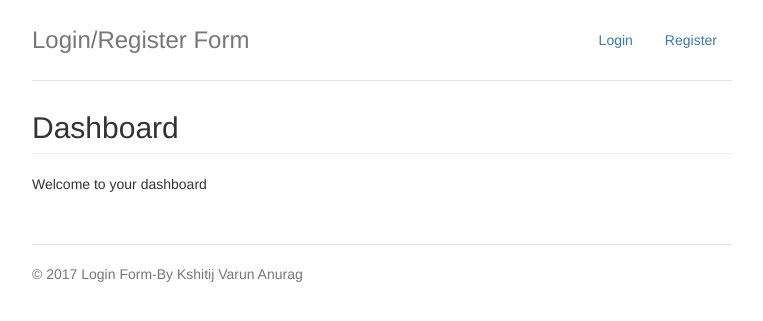
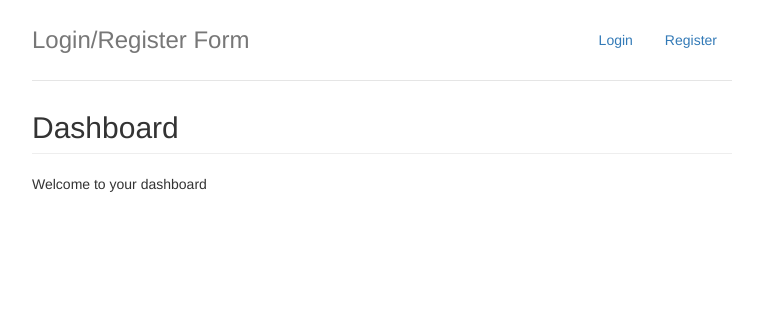
Before and after one commit to kshitij0809/Learnest---Internship-Assignment, a Node server app: template node task/views/index.handlebars in a window 1280 px wide. Shown: the top 321 px of the page, without its empty margins (258-1021 px from the left). Run offline with Node 20, Linux system fonts and the light colour scheme; the template is opened without the code that fills it, so the values that code supplies are empty; some libraries are stand-ins or nearby versions.

Commit message:
bug fixed

```diff
--- a/node task/views/layouts/layout.handlebars
+++ b/node task/views/layouts/layout.handlebars
@@ -43,9 +43,7 @@
 
       </div>
 
-      <footer class="footer">
-        <p>&copy; 2017 Login Form-By Kshitij Varun Anurag</p>
-      </footer>
+
 
     </div> <!-- /container -->
 </body>
```
